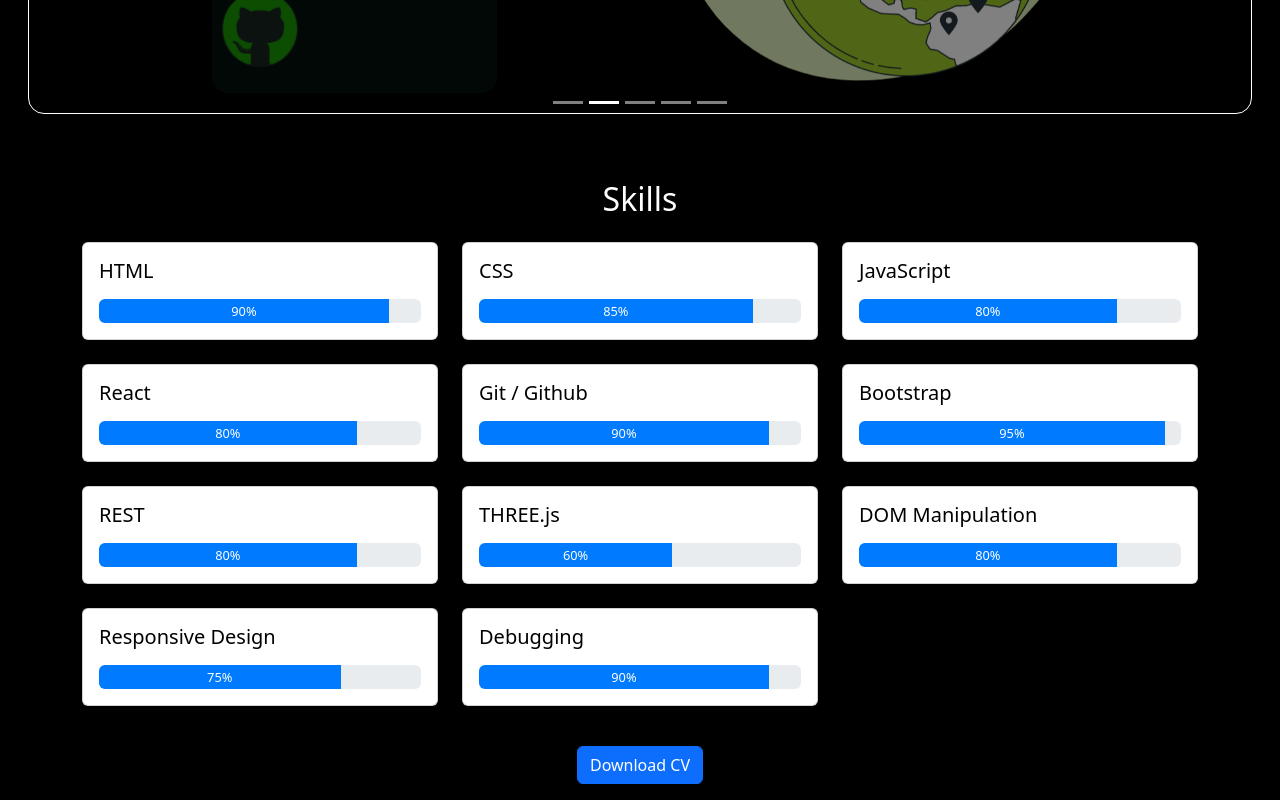
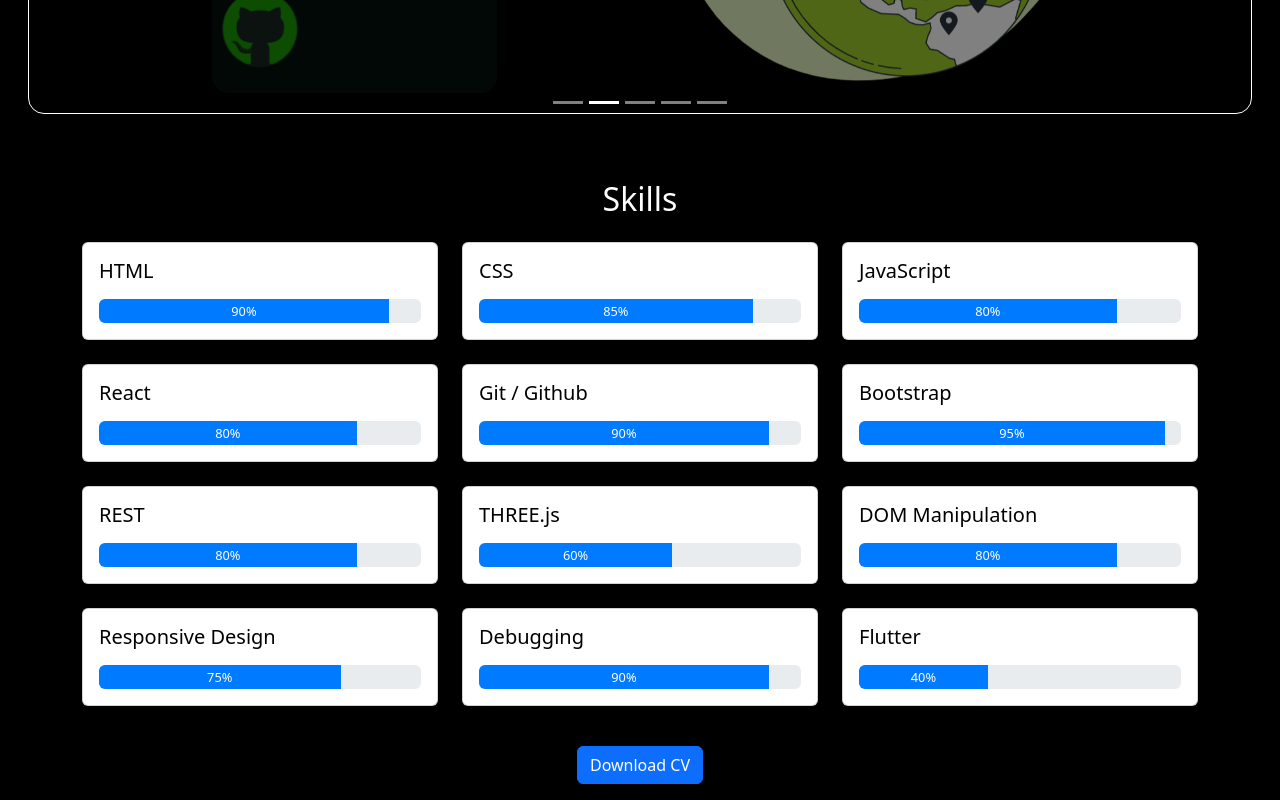
Before and after one commit to setare-sabouri/portfolio, a React (Create React App) app: page / in a window 1280 px wide. Shown: the part 1204-2004 px from the top of the page. Built offline with nearby package versions, Linux system fonts and the light colour scheme.

Commit message:
skill flutter

```diff
--- a/src/components/skills/SkillsData.js
+++ b/src/components/skills/SkillsData.js
@@ -10,6 +10,7 @@ const skillsData = [
     { name: "DOM Manipulation", percentage: 80 },
     { name: "Responsive Design", percentage: 75 },
     { name: "Debugging", percentage: 90 },
+    { name: "Flutter", percentage: 40 },
 
 
 
```
